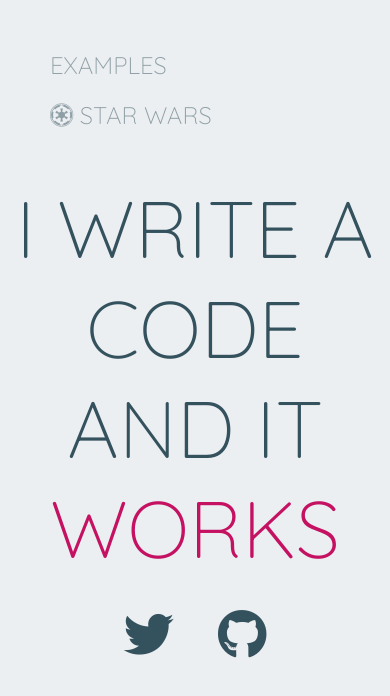
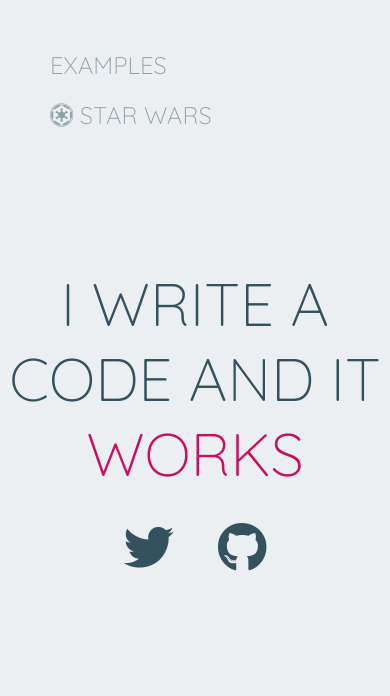
Before and after one commit to bashkos/bashkos.github.io, a website: page index.html in a window 390 px wide. Drawn offline with Linux system fonts and the light colour scheme.

Commit message:
fix: mobile view has improved

```diff
--- a/style.css
+++ b/style.css
@@ -91,3 +91,8 @@ h1 b {
   margin: 20px 0 0;
   font-size: 16px;
 }
+@media (max-width: 400px), (max-height: 740px) {
+  h1 {
+    font-size: 60px;
+  }
+}
```
